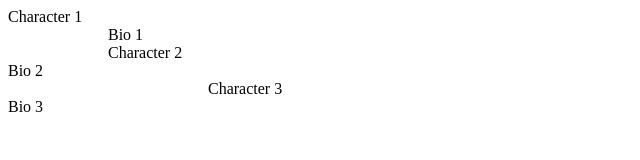
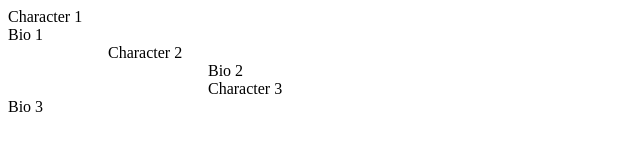
Before and after one commit to markthorne159/InteractivePortfolio, a plain HTML site: page index.html in a window 1280 px wide. Shown: the top 160 px of the page, without its empty margins (0-640 px from the left). Drawn offline with nearby package versions, Linux system fonts and the light colour scheme.

Commit message:
Update Portfolio.css

```diff
--- a/Portfolio.css
+++ b/Portfolio.css
@@ -3,9 +3,14 @@ display: none;
 position: relative;
 }
 
-#I1{
+#I2{
 position: relative;
 left: 100px;
+}
+
+#I2{
+position: relative;
+left: 200px;
 }
 
 #B2{
```
